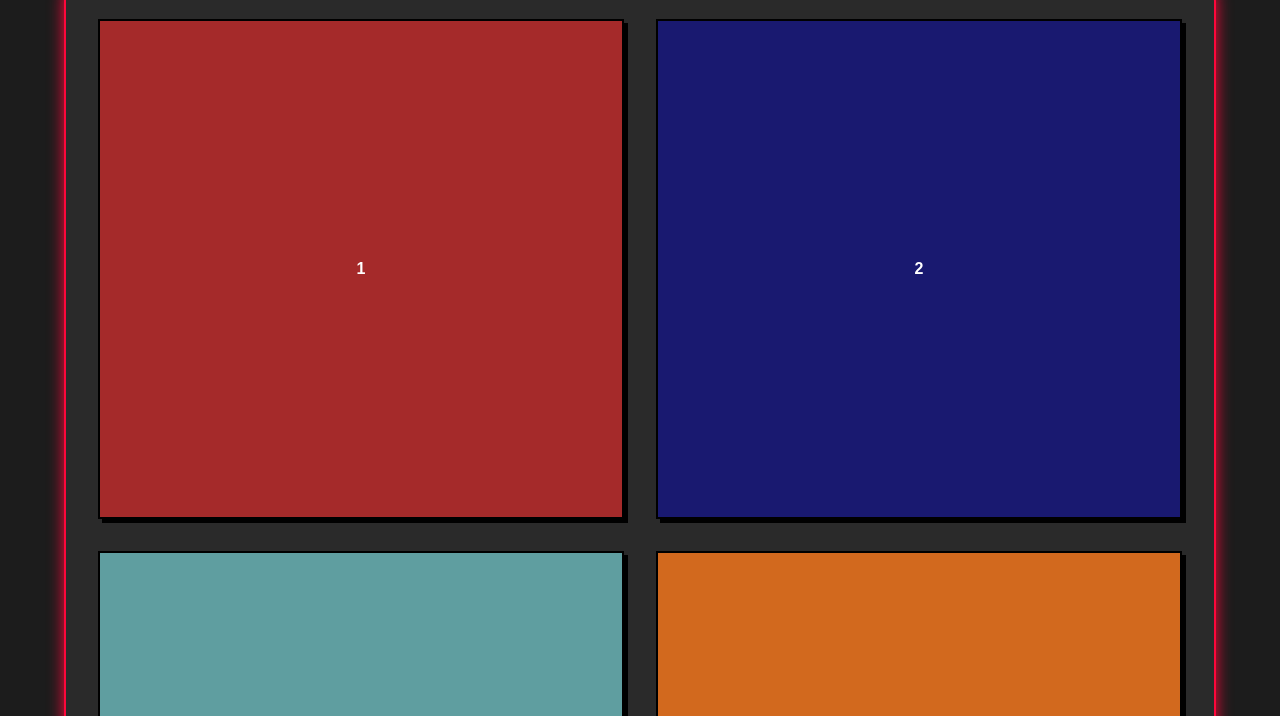
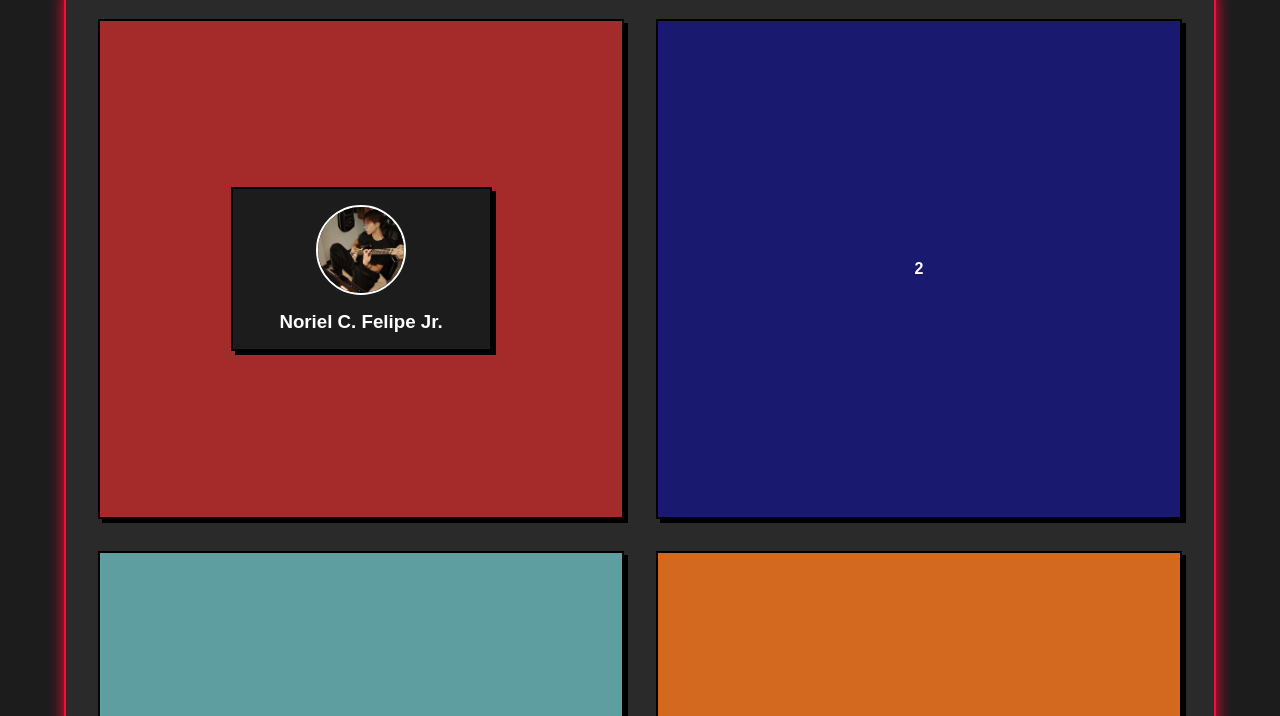
Before and after one commit to lei-ron/mini-projects, a plain HTML site: page card-designs/index.html in a window 1280 px wide. Shown: the part 84-800 px from the top of the page. Drawn offline with Linux system fonts and the light colour scheme.

Commit message:
profile card (W.I.P)

```diff
--- a/card-designs/css/style.css
+++ b/card-designs/css/style.css
@@ -70,3 +70,15 @@ h1 {
 .box9 {
   background-color: forestgreen;
 }
+
+.card {
+  display: flex;
+  flex-direction: column;
+  justify-content: center;
+  align-items: center;
+  border: 2px solid #000000;
+  padding: 1rem;
+  width: 50%;
+  background-color: #1c1c1c;
+  box-shadow: 4px 4px 0 #000000;
+}
--- a/card-designs/index.html
+++ b/card-designs/index.html
@@ -9,7 +9,22 @@
   <body>
     <h1>Card Designs</h1>
     <div class="container">
-      <div class="box box1">1</div>
+      <div class="box box1">
+        <div class="card">
+          <img
+            src="assets/images/leionbass.jpg"
+            alt=""
+            style="
+              width: 40%;
+              height: auto;
+              margin-bottom: 1rem;
+              border-radius: 100%;
+              border: 2px solid #fff;
+            "
+          />
+          <h3>Noriel C. Felipe Jr.</h3>
+        </div>
+      </div>
       <div class="box box2">2</div>
       <div class="box box3">3</div>
       <div class="box box4">4</div>
```
